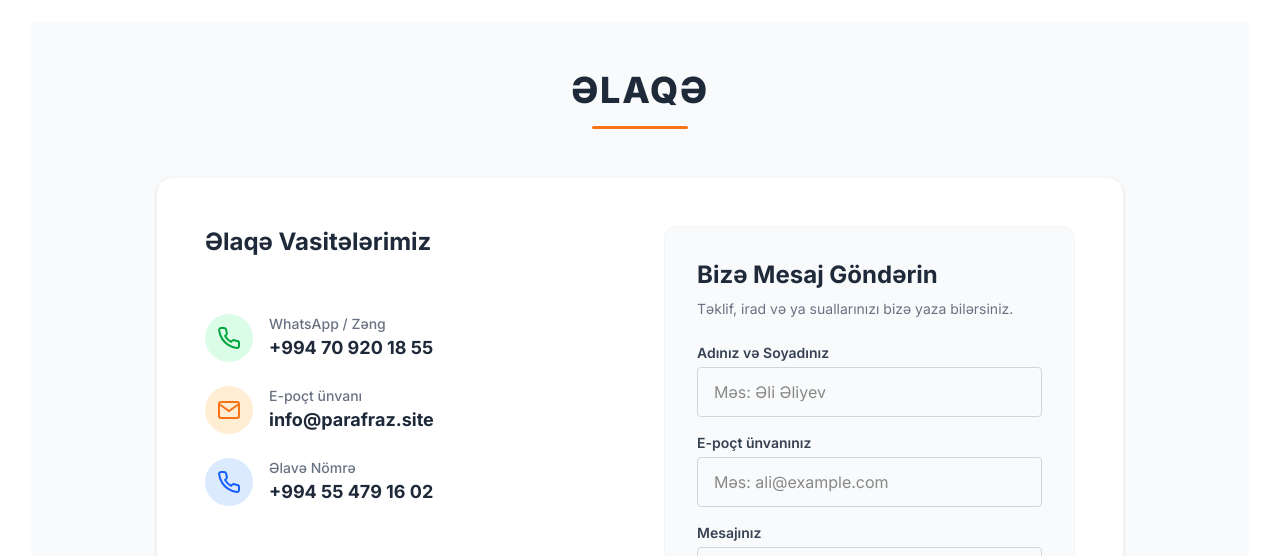
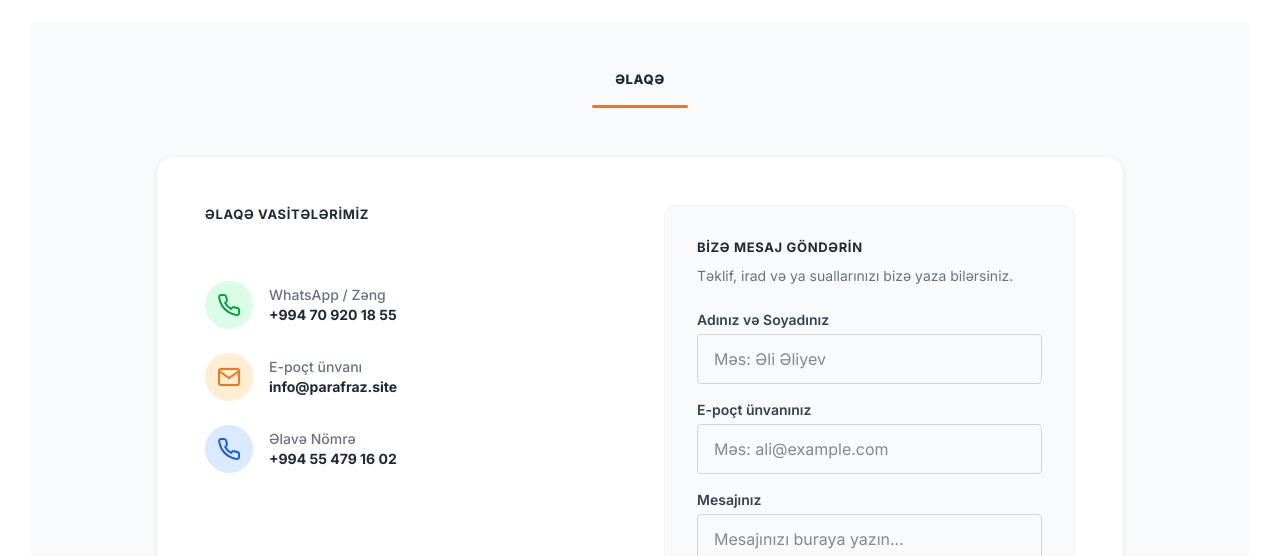
Before and after one commit to parafraz1/parafraz, a Next.js app: page /elaqe in a window 1280 px wide. Shown: the part 352-908 px from the top of the page. Built offline with nearby package versions, Linux system fonts and the light colour scheme; no server answers; the database is empty.

Commit message:
Fix Vercel build error (import issue) and adjust all remaining font sizes

```diff
--- a/src/app/elaqe/page.tsx
+++ b/src/app/elaqe/page.tsx
@@ -8,7 +8,7 @@ export default async function Page() {
       <div className="max-w-[1000px] mx-auto px-4">
 
         <div className="text-center mb-12">
-          <h1 className="text-3xl md:text-4xl font-extrabold text-gray-800 uppercase tracking-wider mb-4">{page?.title || 'Bizimlə Əlaqə'}</h1>
+          <h1 className="text-[12px] xl:text-[13px] font-extrabold text-gray-800 uppercase tracking-wider mb-4">{page?.title || 'Bizimlə Əlaqə'}</h1>
           <div className="h-[3px] w-24 bg-[#f97316] mx-auto rounded"></div>
         </div>
 
@@ -17,7 +17,7 @@ export default async function Page() {
           {/* Sol Tərəf: Əlaqə Məlumatları */}
           <div className="flex flex-col space-y-8">
             <div>
-              <h2 className="text-2xl font-bold text-gray-800 mb-6">Əlaqə Vasitələrimiz</h2>
+              <h2 className="text-[12px] xl:text-[13px] uppercase tracking-wider font-bold text-gray-800 mb-6">Əlaqə Vasitələrimiz</h2>
             </div>
 
             <div className="space-y-6">
@@ -27,7 +27,7 @@ export default async function Page() {
                 </div>
                 <div>
                   <p className="text-sm text-gray-500 font-medium">WhatsApp / Zəng</p>
-                  <p className="text-lg font-bold text-gray-800 group-hover:text-green-600 transition-colors">+994 70 920 18 55</p>
+                  <p className="text-sm font-bold text-gray-800 group-hover:text-green-600 transition-colors">+994 70 920 18 55</p>
                 </div>
               </a>
 
@@ -37,7 +37,7 @@ export default async function Page() {
                 </div>
                 <div>
                   <p className="text-sm text-gray-500 font-medium">E-poçt ünvanı</p>
-                  <p className="text-lg font-bold text-gray-800 group-hover:text-[#f97316] transition-colors">info@parafraz.site</p>
+                  <p className="text-sm font-bold text-gray-800 group-hover:text-[#f97316] transition-colors">info@parafraz.site</p>
                 </div>
               </a>
 
@@ -47,7 +47,7 @@ export default async function Page() {
                 </div>
                 <div>
                   <p className="text-sm text-gray-500 font-medium">Əlavə Nömrə</p>
-                  <p className="text-lg font-bold text-gray-800 group-hover:text-blue-600 transition-colors">+994 55 479 16 02</p>
+                  <p className="text-sm font-bold text-gray-800 group-hover:text-blue-600 transition-colors">+994 55 479 16 02</p>
                 </div>
               </a>
             </div>
@@ -55,7 +55,7 @@ export default async function Page() {
 
           {/* Sağ Tərəf: Form */}
           <div className="bg-gray-50 p-6 md:p-8 rounded-xl border border-gray-100">
-            <h2 className="text-2xl font-bold text-gray-800 mb-2">Bizə Mesaj Göndərin</h2>
+            <h2 className="text-[12px] xl:text-[13px] uppercase tracking-wider font-bold text-gray-800 mb-2">Bizə Mesaj Göndərin</h2>
             <p className="text-gray-500 text-sm mb-6">Təklif, irad və ya suallarınızı bizə yaza bilərsiniz.</p>
 
             <form action="https://formsubmit.co/info@parafraz.site" method="POST" className="flex flex-col gap-4">
--- a/src/app/haqqimizda/page.tsx
+++ b/src/app/haqqimizda/page.tsx
@@ -8,11 +8,11 @@ export default async function Haqqimizda() {
       <div className="max-w-[800px] mx-auto px-4">
 
         <div className="border-b border-gray-300 mb-8 pb-3 flex items-center justify-between group">
-          <h1 className="text-gray-800 text-2xl uppercase font-bold tracking-wide">{page?.title || 'Haqqımızda'}</h1>
+          <h1 className="text-gray-800 text-[12px] xl:text-[13px] uppercase font-bold tracking-wide">{page?.title || 'Haqqımızda'}</h1>
           <div className="h-[2px] w-24 bg-[#f97316] relative top-[15px]"></div>
         </div>
 
-        <div className="prose prose-lg text-gray-700 leading-relaxed space-y-4">
+        <div className="prose prose-sm text-gray-700 leading-relaxed space-y-4">
           <div dangerouslySetInnerHTML={{ __html: page?.content || '' }} />
                  </div>
 
--- a/src/app/kataloq/page.tsx
+++ b/src/app/kataloq/page.tsx
@@ -11,7 +11,7 @@ export default function KataloqPage() {
         {/* AZ PDF */}
         <div className="flex flex-col h-full bg-white p-4 rounded-xl shadow border border-gray-100">
           <div className="flex justify-between items-center mb-4">
-            <h2 className="text-lg font-bold text-gray-800">Azərbaycan dilində</h2>
+            <h2 className="text-[12px] xl:text-[13px] uppercase tracking-wider font-bold text-gray-800">Azərbaycan dilində</h2>
             <a href="/Kataloq_AZ.pdf" download className="bg-[#f97316] text-white px-4 py-2 rounded text-sm font-semibold hover:bg-orange-600 transition-colors flex items-center gap-2">
               <svg width="16" height="16" viewBox="0 0 24 24" fill="none" stroke="currentColor" strokeWidth="2"><path d="M21 15v4a2 2 0 0 1-2 2H5a2 2 0 0 1-2-2v-4"/><polyline points="7 10 12 15 17 10"/><line x1="12" y1="15" x2="12" y2="3"/></svg>
               Yüklə
@@ -30,7 +30,7 @@ export default function KataloqPage() {
         {/* EN PDF */}
         <div className="flex flex-col h-full bg-white p-4 rounded-xl shadow border border-gray-100">
           <div className="flex justify-between items-center mb-4">
-            <h2 className="text-lg font-bold text-gray-800">English</h2>
+            <h2 className="text-[12px] xl:text-[13px] uppercase tracking-wider font-bold text-gray-800">English</h2>
             <a href="/Kataloq_EN.pdf" download className="bg-[#f97316] text-white px-4 py-2 rounded text-sm font-semibold hover:bg-orange-600 transition-colors flex items-center gap-2">
               <svg width="16" height="16" viewBox="0 0 24 24" fill="none" stroke="currentColor" strokeWidth="2"><path d="M21 15v4a2 2 0 0 1-2 2H5a2 2 0 0 1-2-2v-4"/><polyline points="7 10 12 15 17 10"/><line x1="12" y1="15" x2="12" y2="3"/></svg>
               Download
--- a/src/app/kitab/[id]/page.tsx
+++ b/src/app/kitab/[id]/page.tsx
@@ -111,7 +111,7 @@ export default async function BookDetailsPage({ params }: { params: Promise<{ id
           </div>
 
           <div className="bg-gray-50 border border-gray-200 rounded p-5 mb-8">
-            <h3 className="font-bold text-gray-800 uppercase tracking-wide mb-4 border-b border-gray-200 pb-2">Xüsusiyyətləri</h3>
+            <h3 className="text-[12px] xl:text-[13px] font-bold text-gray-800 uppercase tracking-wider mb-4 border-b border-gray-200 pb-2">Xüsusiyyətləri</h3>
             <div className="grid grid-cols-1 sm:grid-cols-2 gap-y-3 gap-x-6 text-sm">
               <div className="flex justify-between border-b border-gray-200 pb-1">
                 <span className="text-gray-500">Səhifə sayı:</span>
--- a/src/app/mexfilik/page.tsx
+++ b/src/app/mexfilik/page.tsx
@@ -7,10 +7,10 @@ export default async function Page() {
     <div className="w-full bg-white animate-fade-in py-8">
       <div className="max-w-[800px] mx-auto px-4">
         <div className="border-b border-gray-300 mb-8 pb-3 flex items-center justify-between group">
-          <h1 className="text-gray-800 text-2xl uppercase font-bold tracking-wide">{page?.title || 'Mexfilik'}</h1>
+          <h1 className="text-gray-800 text-[12px] xl:text-[13px] uppercase font-bold tracking-wide">{page?.title || 'Mexfilik'}</h1>
           <div className="h-[2px] w-24 bg-[#f97316] relative top-[15px]"></div>
         </div>
-        <div className="prose prose-lg text-gray-700 leading-relaxed space-y-4">
+        <div className="prose prose-sm text-gray-700 leading-relaxed space-y-4">
           <div dangerouslySetInnerHTML={{ __html: page?.content || '' }} />
                  </div>
       </div>
--- a/src/app/qaydalar/page.tsx
+++ b/src/app/qaydalar/page.tsx
@@ -7,10 +7,10 @@ export default async function Page() {
     <div className="w-full bg-white animate-fade-in py-8">
       <div className="max-w-[800px] mx-auto px-4">
         <div className="border-b border-gray-300 mb-8 pb-3 flex items-center justify-between group">
-          <h1 className="text-gray-800 text-2xl uppercase font-bold tracking-wide">{page?.title || 'Qaydalar'}</h1>
+          <h1 className="text-gray-800 text-[12px] xl:text-[13px] uppercase font-bold tracking-wide">{page?.title || 'Qaydalar'}</h1>
           <div className="h-[2px] w-24 bg-[#f97316] relative top-[15px]"></div>
         </div>
-        <div className="prose prose-lg text-gray-700 leading-relaxed space-y-4">
+        <div className="prose prose-sm text-gray-700 leading-relaxed space-y-4">
           <div dangerouslySetInnerHTML={{ __html: page?.content || '' }} />
                  </div>
       </div>
--- a/src/app/xeberler/[id]/page.tsx
+++ b/src/app/xeberler/[id]/page.tsx
@@ -1,6 +1,7 @@
 import React from 'react';
 import Image from 'next/image';
 import Link from 'next/link';
+import NewsTitle from '@/components/NewsTitle';
 import ShareButton from '@/components/ShareButton';
 import { notFound } from 'next/navigation';
 import { supabase } from '@/lib/supabase';
@@ -56,7 +57,7 @@ export default async function NewsDetailPage({ params }: { params: Promise<{ id:
         </span>
       </div>
 
-      <NewsTitle title={news.title} className="text-lg md:text-xl font-black mb-6 leading-snug tracking-tight" />
+      <NewsTitle title={news.title} className="text-[12px] xl:text-[13px] uppercase font-black mb-6 leading-snug tracking-tight" />
 
       <div className="relative w-full aspect-[16/9] bg-gray-100 rounded-xl overflow-hidden mb-8 shadow-sm border border-gray-100">
         <Image src={news.image} alt={news.title} fill className="object-cover" />
--- a/src/app/xeberler/page.tsx
+++ b/src/app/xeberler/page.tsx
@@ -24,7 +24,7 @@ export default async function XeberlerPage() {
               </div>
               <div className="p-5 flex-1 flex flex-col">
                 <span className="text-[#f97316] text-xs font-bold mb-2">{n.date}</span>
-                <NewsTitle title={n.title} className="text-lg font-bold mb-3 leading-snug line-clamp-2" />
+                <NewsTitle title={n.title} className="text-[12px] xl:text-[13px] uppercase font-bold mb-3 leading-snug line-clamp-2" />
                 <div className="text-gray-600 text-sm line-clamp-3 mb-4 flex-1" dangerouslySetInnerHTML={{ __html: n.content }} />
               </div>
             </Link>
--- a/src/components/BookReviews.tsx
+++ b/src/components/BookReviews.tsx
@@ -68,7 +68,7 @@ export default function BookReviews({ initialReviews, bookId }: BookReviewsProps
       <div className="grid grid-cols-1 md:grid-cols-2 gap-12">
         {/* Review Form */}
         <div>
-          <h3 className="font-bold text-gray-700 mb-4 text-lg">Öz rəyinizi bildirin</h3>
+          <h3 className="font-bold text-gray-700 mb-4 text-[12px] xl:text-[13px] uppercase tracking-wider">Öz rəyinizi bildirin</h3>
           <form onSubmit={handleSubmit} className="flex flex-col gap-4">
             <div>
               <label className="block text-sm font-semibold text-gray-600 mb-1">Adınız və soyadınız</label>
@@ -128,7 +128,7 @@ export default function BookReviews({ initialReviews, bookId }: BookReviewsProps
 
         {/* Reviews List */}
         <div>
-          <h3 className="font-bold text-gray-700 mb-4 text-lg">Son rəylər ({reviews.length})</h3>
+          <h3 className="font-bold text-gray-700 mb-4 text-[12px] xl:text-[13px] uppercase tracking-wider">Son rəylər ({reviews.length})</h3>
 
           {reviews.length === 0 ? (
             <p className="text-gray-500 italic">Hələ heç bir rəy yazılmayıb. İlk rəy yazan siz olun!</p>
```
